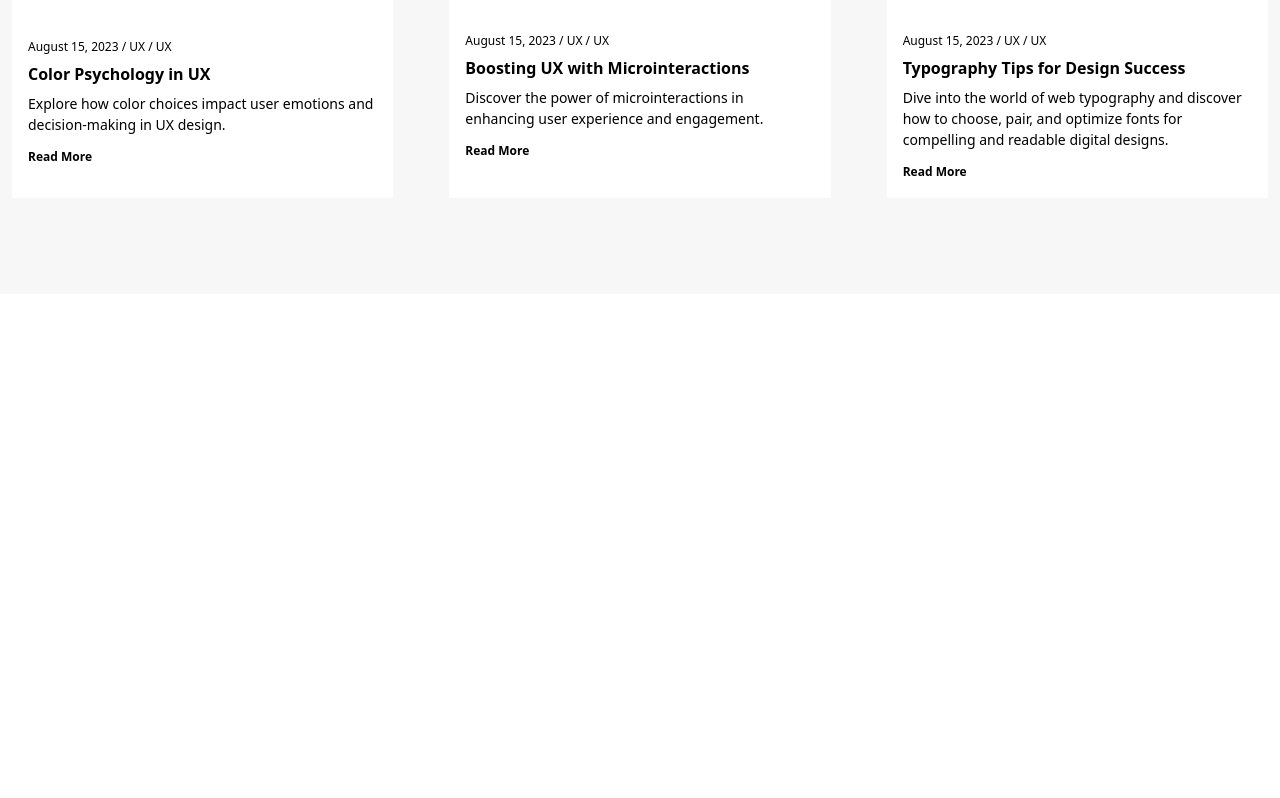
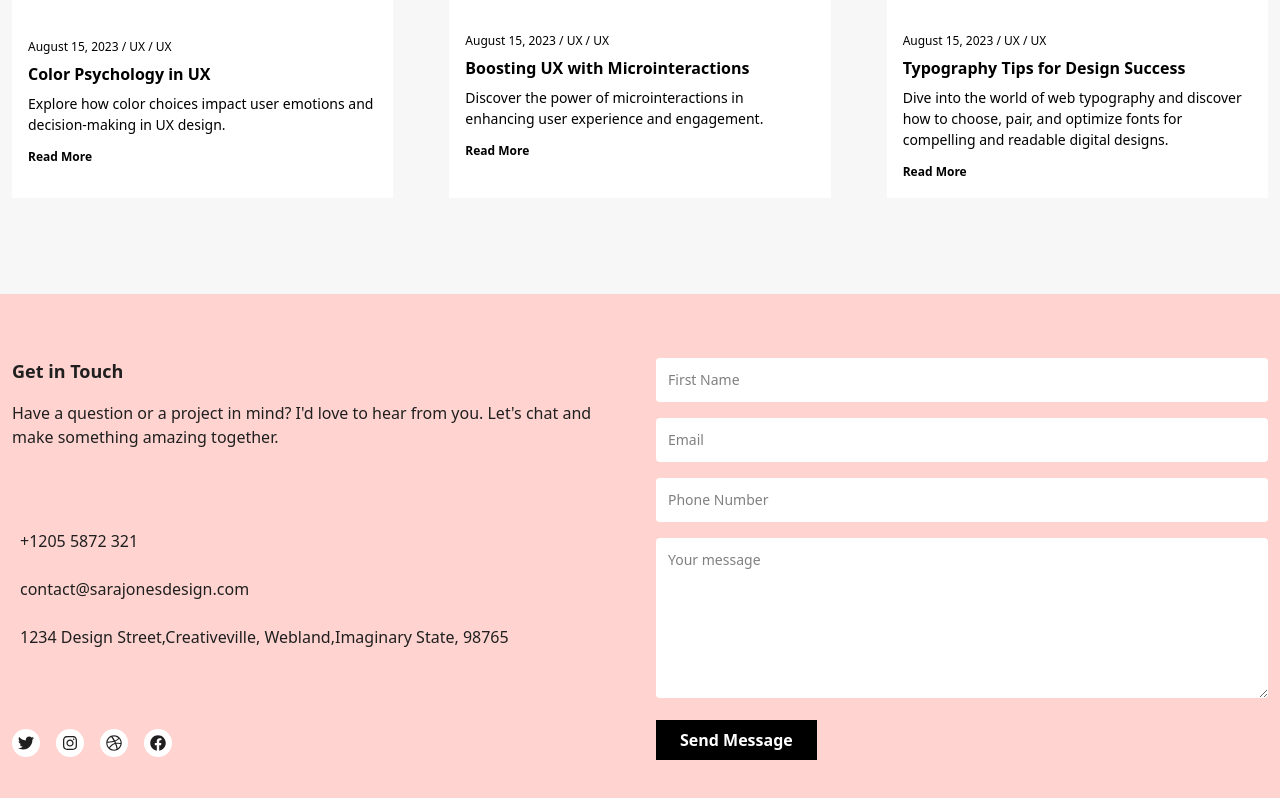
Before and after one commit to shagorpixel/simple-portfullio-reactjs, a React (Vite) app: page / in a window 1280 px wide. Shown: the part 3733-4531 px from the top of the page. Before the commit the page ends 4027 px from the top, so only its background shows below. Built offline with nearby package versions, Linux system fonts and the light colour scheme.

Commit message:
Add Contact Section

```diff
--- /dev/null
+++ b/src/Pages/Home/Components/Contact.jsx
@@ -0,0 +1,53 @@
+import { FaTwitter,FaInstagram,FaDribbble,FaFacebook  } from "react-icons/fa";
+
+const Contact = () => {
+    return (
+        <section className="py-16 bg-secoundary">
+            <div className="container px-3 mx-auto space-y-12 md:space-y-0 pb-8 grid grid-cols-1 gap-8 md:grid-cols-2 items-start">
+                <div className=" text-[#1F1F1F] space-y-20">
+                <div className=" space-y-4">
+                    <h2 className=" text-lg font-bold leading-[150%]">Get in Touch</h2>
+                    <p className=" font-normal leading-[150%] text-base ">Have a question or a project in mind? I'd love to hear from you. Let's chat and make something amazing together.</p>
+                </div>
+                <div className=" space-y-6">
+                    <p>
+                    <span className=" mr-2 leading-[15%]"><i className="fa-solid fa-phone-volume"></i></span>
+                    <span>+1205 5872 321</span>
+                    </p>
+                    <p>
+                    <span className=" mr-2 leading-[15%]"><i className="fa-solid fa-envelope"></i></span>
+                    <span>contact@sarajonesdesign.com</span>
+                    </p>
+                    <p>
+                    <span className=" mr-2 leading-[15%]"><i className="fa-solid fa-location-dot"></i></span>
+                    <span>1234 Design Street,Creativeville, Webland,Imaginary State, 98765</span>
+                    </p>
+                </div>
+                <div className=" flex items-center space-x-4">
+                    <a href="#" className=" size-7  flex items-center justify-center bg-white rounded-full">
+                    <FaTwitter />
+                    </a>
+                    <a href="#" className=" size-7  flex items-center justify-center bg-white rounded-full">
+                    <FaInstagram />
+                    </a>
+                    <a href="#" className=" size-7  flex items-center justify-center bg-white rounded-full">
+                    <FaDribbble />
+                    </a>
+                    <a href="#" className=" size-7  flex items-center justify-center bg-white rounded-full">
+                    <FaFacebook />
+                    </a>
+                </div>
+                </div>
+                <form className=" space-y-4" action="#">
+                    <input className=" w-full p-3 rounded text-sm bg-white" type="text" placeholder="First Name" />
+                    <input className=" w-full p-3 rounded text-sm bg-white" type="email" placeholder="Email" />
+                    <input className=" w-full p-3 rounded text-sm bg-white" type="email" placeholder="Phone Number" />
+                    <textarea className=" w-full h-40 rounded text-sm p-3 bg-white" placeholder="Your message" name="" id=""></textarea>
+                    <button className=" bg-black text-white font-bold text-base px-6 py-2 ">Send Message</button>
+                </form>
+            </div>
+        </section>
+    );
+};
+
+export default Contact;
--- a/src/Pages/Home/Home.jsx
+++ b/src/Pages/Home/Home.jsx
@@ -6,6 +6,7 @@ import Portfullio from './Components/Portfullio';
 import CoreDesign from './Components/CoreDesign';
 import Testimonial from './Components/Testimonial';
 import Blog from './Components/Blog';
+import Contact from './Components/Contact';
 
 
 const Home = () => {
@@ -18,6 +19,7 @@ const Home = () => {
             <CoreDesign></CoreDesign>
             <Testimonial></Testimonial>
             <Blog></Blog>
+            <Contact></Contact>
         </div>
     );
 };
```
Also changed, not shown: src/Components/Footer.jsx (added).
